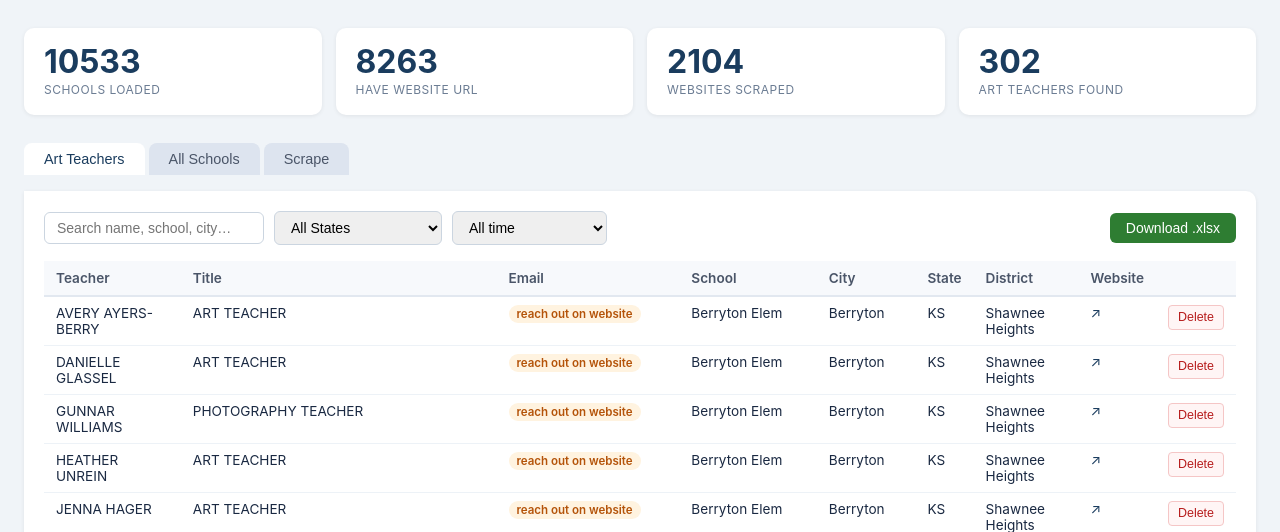
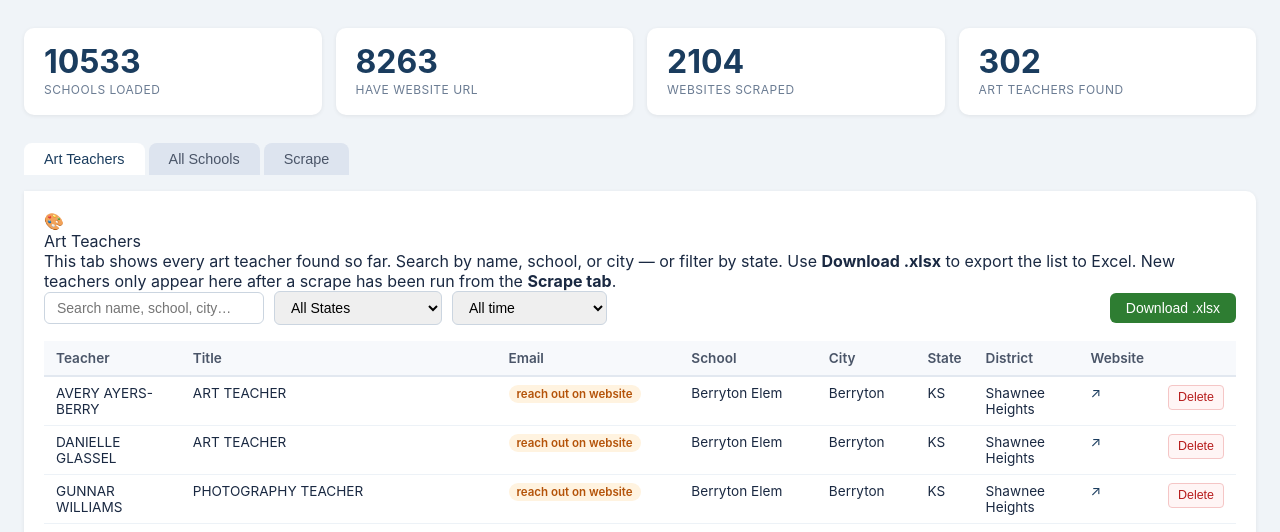
Before and after one commit to sunjoograci/cityarts-teacher-search-tool, a Flask app: page / in a window 1280 px wide. Shown: the part 77-609 px from the top of the page. Run offline with Flask 3, Linux system fonts and the light colour scheme; data comes from the database, SQL or seed files in the repository; data that the repository does not hold is empty.

Commit message:
added "scrape in progress"

```diff
--- a/templates/index.html
+++ b/templates/index.html
@@ -316,6 +348,13 @@
 
   <!-- Teachers panel -->
   <div class="panel" id="panel-teachers">
+    <div class="info-banner">
+      <div class="info-banner-icon">🎨</div>
+      <div>
+        <div class="info-banner-title">Art Teachers</div>
+        <div class="info-banner-body">This tab shows every art teacher found so far. Search by name, school, or city — or filter by state. Use <b>Download .xlsx</b> to export the list to Excel. New teachers only appear here after a scrape has been run from the <b>Scrape tab</b>.</div>
+      </div>
+    </div>
     <div class="controls">
       <input type="search" id="teacher-search" placeholder="Search name, school, city…" oninput="debounce(loadTeachers)">
       <select id="teacher-state" onchange="loadTeachers()">
@@ -588,8 +627,13 @@
       body: JSON.stringify({ states, rescrape }),
     });
     if (!res.ok) {
-      const err = await res.json();
-      alert(err.error || 'Failed to start scrape.');
+      if (res.status === 409) {
+        const status = await (await fetch('/api/scrape/status')).json();
+        showScrapeBusyModal(status.states || []);
+      } else {
+        const err = await res.json();
+        alert(err.error || 'Failed to start scrape.');
+      }
       return;
     }
     document.getElementById('scrape-progress').style.display = '';
@@ -738,10 +782,32 @@
     }
   }
 
+  // ---- Scrape-busy modal ----
+  function showScrapeBusyModal(states) {
+    const stateLabel = (states || []).join(', ') || 'another state';
+    document.getElementById('modal-busy-state').textContent = stateLabel;
+    document.getElementById('modal-scrape-busy').classList.add('visible');
+  }
+  function closeScrapeBusyModal() {
+    document.getElementById('modal-scrape-busy').classList.remove('visible');
+  }
+
   // Initial load
   loadTeachers();
   // Resume progress bar if a scrape is already running
   pollScrapeStatus();
 </script>
+<!-- Scrape-busy modal -->
+<div class="modal-overlay" id="modal-scrape-busy" onclick="if(event.target===this)closeScrapeBusyModal()">
+  <div class="modal-box">
+    <div class="modal-icon">⏳</div>
+    <div class="modal-title">Scrape Already in Progress</div>
+    <div class="modal-body">
+      Someone is already scraping <b><span id="modal-busy-state"></span></b> right now.<br><br>
+      Only one scrape can run at a time. Switch to the <b>Scrape tab</b> to watch their progress, then start your own when it finishes.
+    </div>
+    <button class="modal-close" onclick="closeScrapeBusyModal(); switchTab('scrape', document.querySelector('.tab'))">Watch Progress</button>
+  </div>
+</div>
 </body>
 </html>
```
Also changed, not shown: other parts of templates/index.html (+32 -0 lines).
